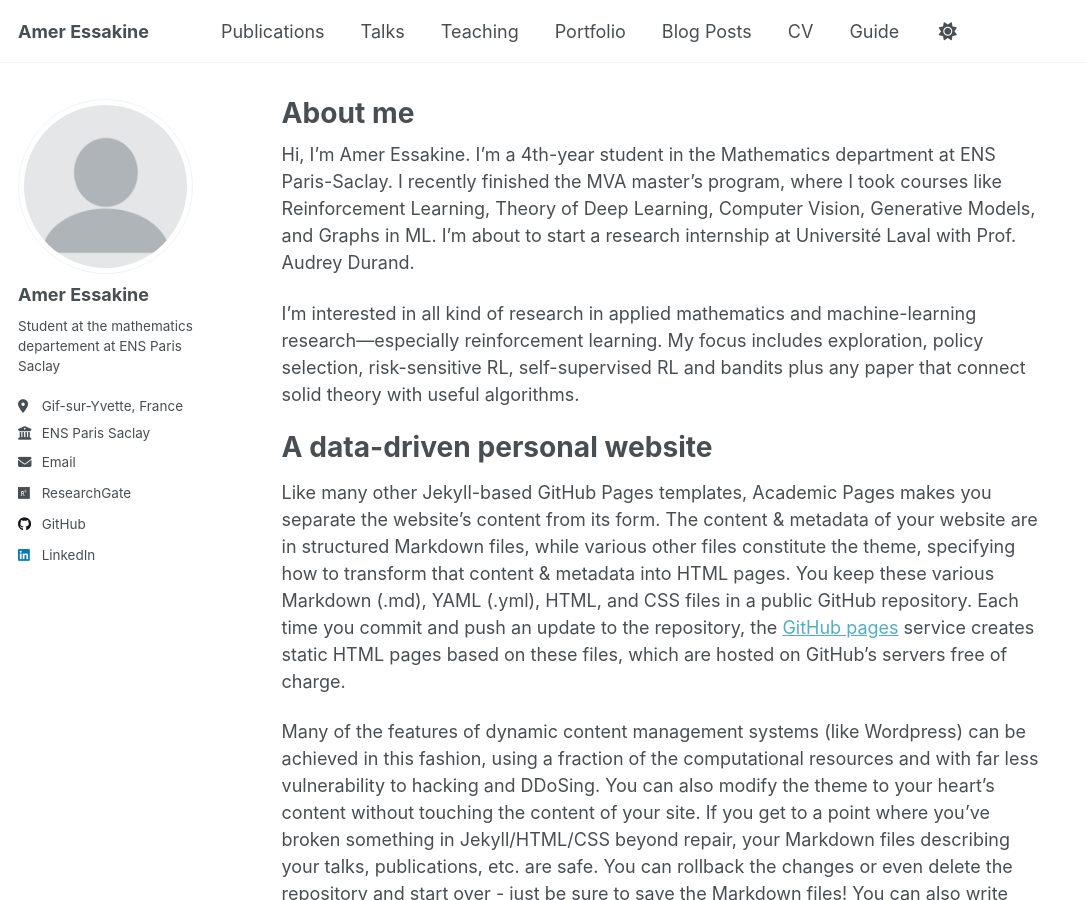
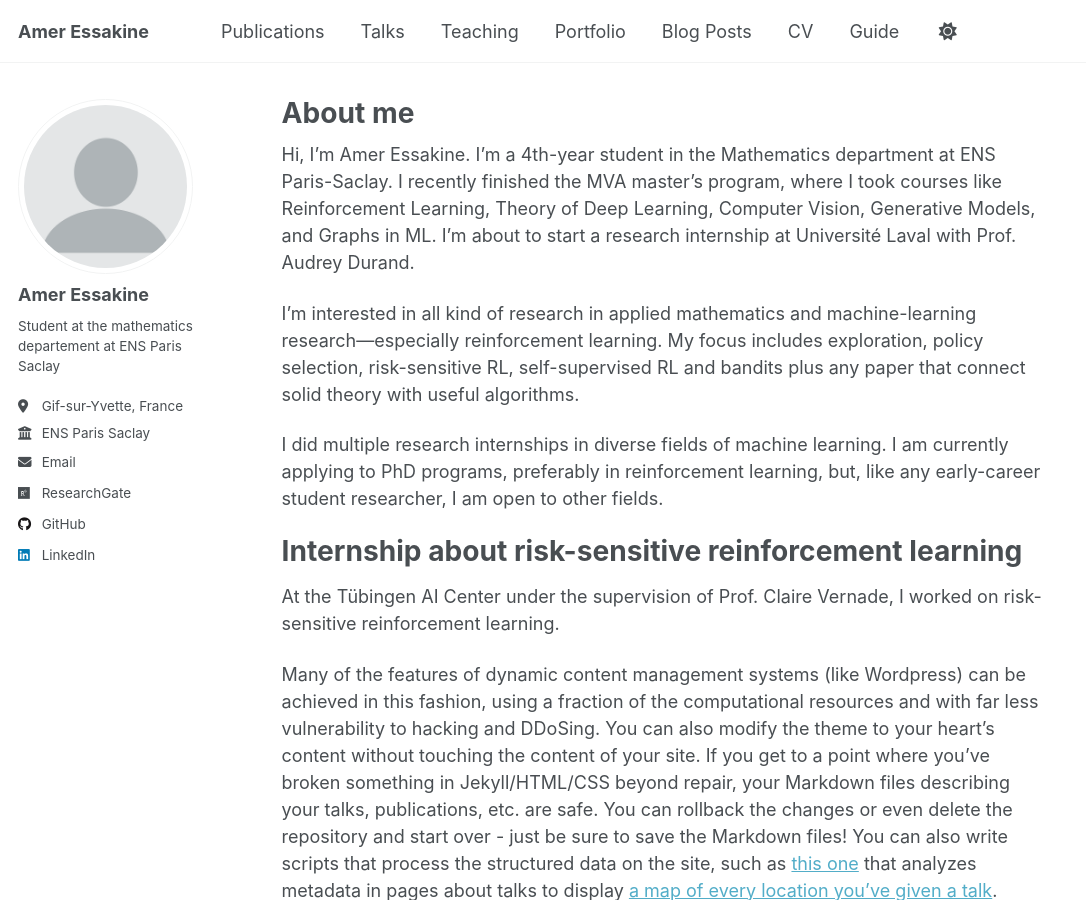
Before and after one commit to aessakine/aessakine.github.io, a Jekyll site: the page built from _pages/about.md, in a window 1280 px wide and 900 px high. Shown: the whole window, without its empty margins (0-1086 px from the left). Built offline with Jekyll 4.4.1, drawn with Linux system fonts in a browser that asks for light colours; a script that is not in the unit is left out.

Commit message:
Update about.md

```diff
--- a/_pages/about.md
+++ b/_pages/about.md
@@ -12,10 +12,12 @@ Hi, I’m Amer Essakine. I’m a 4th-year student in the Mathematics department
 
 I’m interested in all kind of research in applied mathematics and machine-learning research—especially reinforcement learning. My focus includes exploration, policy selection, risk-sensitive RL, self-supervised RL and bandits plus any paper that connect solid theory with useful algorithms.
 
+I did multiple research internships in diverse fields of machine learning. I am currently applying to PhD programs, preferably in reinforcement learning, but, like any early-career student researcher, I am open to other fields.
 
-A data-driven personal website
+
+Internship about risk-sensitive reinforcement learning
 ======
-Like many other Jekyll-based GitHub Pages templates, Academic Pages makes you separate the website's content from its form. The content & metadata of your website are in structured Markdown files, while various other files constitute the theme, specifying how to transform that content & metadata into HTML pages. You keep these various Markdown (.md), YAML (.yml), HTML, and CSS files in a public GitHub repository. Each time you commit and push an update to the repository, the [GitHub pages](https://pages.github.com/) service creates static HTML pages based on these files, which are hosted on GitHub's servers free of charge.
+At the Tübingen AI Center under the supervision of Prof. Claire Vernade, I worked on risk-sensitive reinforcement learning.
 
 Many of the features of dynamic content management systems (like Wordpress) can be achieved in this fashion, using a fraction of the computational resources and with far less vulnerability to hacking and DDoSing. You can also modify the theme to your heart's content without touching the content of your site. If you get to a point where you've broken something in Jekyll/HTML/CSS beyond repair, your Markdown files describing your talks, publications, etc. are safe. You can rollback the changes or even delete the repository and start over - just be sure to save the Markdown files! You can also write scripts that process the structured data on the site, such as [this one](https://github.com/academicpages/academicpages.github.io/blob/master/talkmap.ipynb) that analyzes metadata in pages about talks to display [a map of every location you've given a talk](https://academicpages.github.io/talkmap.html).
 
```
